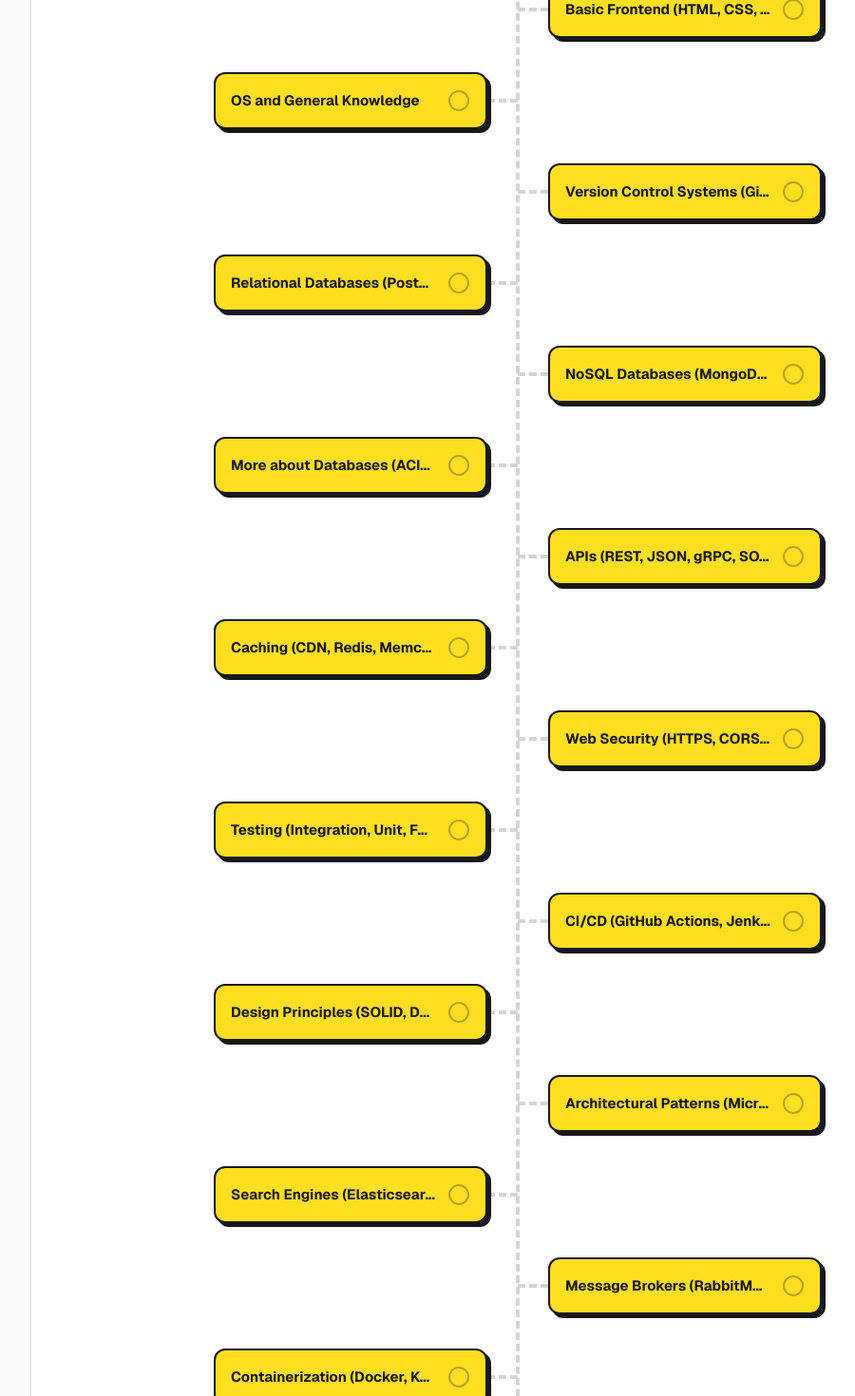
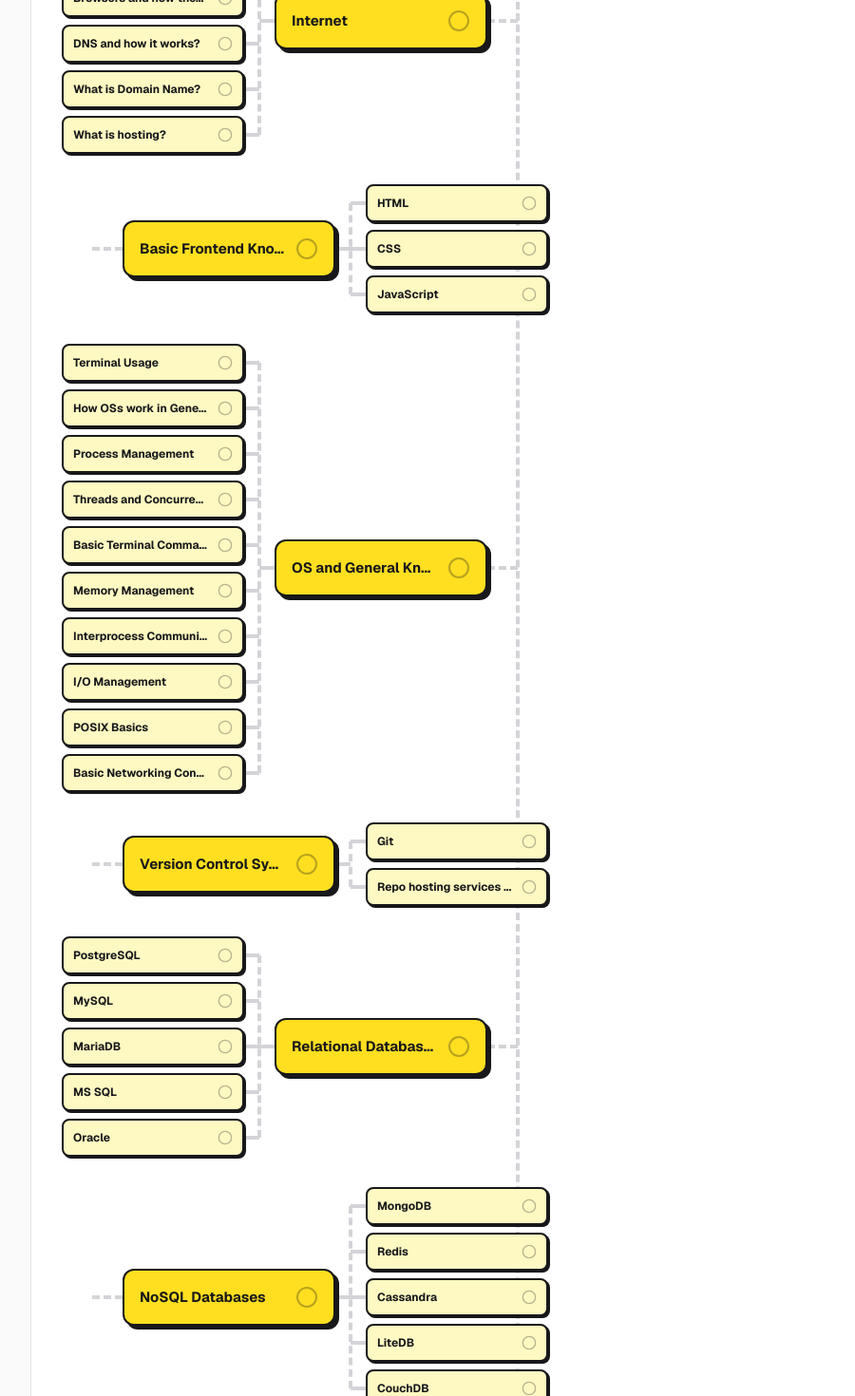
Before and after one commit to VanAnWebdev/knowledge, a Next.js app in the folder docker-study-tab/: page /knowledge/learn in a window 1280 px wide. Shown: the part 520-1990 px from the top of the page at 95% size, without its empty margins (223-1123 px from the left). Built offline with nearby package versions, Linux system fonts and the light colour scheme.

Commit message:
feat: rebuild roadmap ui to feature branching sub-nodes and complex dashed connectors matching roadmap.sh

```diff
--- /dev/null
+++ b/docker-study-tab/app/learn/data.ts
@@ -0,0 +1,279 @@
+export type Topic = {
+  id: string;
+  name: string;
+  subTopics?: { id: string; name: string }[];
+};
+
+export type Track = {
+  id: string;
+  title: string;
+  description: string;
+  topics: Topic[];
+};
+
+export const ROADMAPS: Track[] = [
+  {
+    id: "java-core",
+    title: "Java Core / Backend",
+    description: "Detailed backend developer roadmap from the image.",
+    topics: [
+      {
+        id: "internet",
+        name: "Internet",
+        subTopics: [
+          { id: "internet-1", name: "How does the internet work?" },
+          { id: "internet-2", name: "What is HTTP?" },
+          { id: "internet-3", name: "Browsers and how they work?" },
+          { id: "internet-4", name: "DNS and how it works?" },
+          { id: "internet-5", name: "What is Domain Name?" },
+          { id: "internet-6", name: "What is hosting?" }
+        ]
+      },
+      {
+        id: "frontend",
+        name: "Basic Frontend Knowledge",
+        subTopics: [
+          { id: "frontend-1", name: "HTML" },
+          { id: "frontend-2", name: "CSS" },
+          { id: "frontend-3", name: "JavaScript" }
+        ]
+      },
+      {
+        id: "os",
+        name: "OS and General Knowledge",
+        subTopics: [
+          { id: "os-1", name: "Terminal Usage" },
+          { id: "os-2", name: "How OSs work in General" },
+          { id: "os-3", name: "Process Management" },
+          { id: "os-4", name: "Threads and Concurrency" },
+          { id: "os-5", name: "Basic Terminal Commands" },
+          { id: "os-6", name: "Memory Management" },
+          { id: "os-7", name: "Interprocess Communication" },
+          { id: "os-8", name: "I/O Management" },
+          { id: "os-9", name: "POSIX Basics" },
+          { id: "os-10", name: "Basic Networking Concepts" }
+        ]
+      },
+      {
+        id: "vcs",
+        name: "Version Control Systems",
+        subTopics: [
+          { id: "vcs-1", name: "Git" },
+          { id: "vcs-2", name: "Repo hosting services (GitHub, GitLab, Bitbucket)" }
+        ]
+      },
+      {
+        id: "rdbms",
+        name: "Relational Databases",
+        subTopics: [
+          { id: "rdbms-1", name: "PostgreSQL" },
+          { id: "rdbms-2", name: "MySQL" },
+          { id: "rdbms-3", name: "MariaDB" },
+          { id: "rdbms-4", name: "MS SQL" },
+          { id: "rdbms-5", name: "Oracle" }
+        ]
+      },
+      {
+        id: "nosql",
+        name: "NoSQL Databases",
+        subTopics: [
+          { id: "nosql-1", name: "MongoDB" },
+          { id: "nosql-2", name: "Redis" },
+          { id: "nosql-3", name: "Cassandra" },
+          { id: "nosql-4", name: "LiteDB" },
+          { id: "nosql-5", name: "CouchDB" }
+        ]
+      },
+      {
+        id: "db-advanced",
+        name: "More about Databases",
+        subTopics: [
+          { id: "db-adv-1", name: "ORMs" },
+          { id: "db-adv-2", name: "ACID" },
+          { id: "db-adv-3", name: "Transactions" },
+          { id: "db-adv-4", name: "N+1 Problem" },
+          { id: "db-adv-5", name: "Data Normalization" },
+          { id: "db-adv-6", name: "Indexes and how they work" },
+          { id: "db-adv-7", name: "Data Replication" },
+          { id: "db-adv-8", name: "Sharding" },
+          { id: "db-adv-9", name: "CAP Theorem" }
+        ]
+      },
+      {
+        id: "apis",
+        name: "APIs",
+        subTopics: [
+          { id: "apis-1", "name": "REST" },
+          { id: "apis-2", "name": "JSON APIs" },
+          { id: "apis-3", "name": "SOAP" },
+          { id: "apis-4", "name": "gRPC" },
+          { id: "apis-5", "name": "GraphQL" }
+        ]
+      },
+      {
+        id: "caching",
+        name: "Caching",
+        subTopics: [
+          { id: "caching-1", "name": "CDN" },
+          { id: "caching-2", "name": "Server side" },
+          { id: "caching-3", "name": "Client side" },
+          { id: "caching-4", "name": "Redis" },
+          { id: "caching-5", "name": "Memcached" }
+        ]
+      },
+      {
+        id: "security",
+        name: "Web Security Knowledge",
+        subTopics: [
+          { id: "sec-1", "name": "Hashing" },
+          { id: "sec-2", "name": "HTTPS" },
+          { id: "sec-3", "name": "CORS" },
+          { id: "sec-4", "name": "SSL/TLS" },
+          { id: "sec-5", "name": "OWASP" }
+        ]
+      },
+      {
+        id: "testing",
+        name: "Testing",
+        subTopics: [
+          { id: "test-1", "name": "Integration Testing" },
+          { id: "test-2", "name": "Unit Testing" },
+          { id: "test-3", "name": "Functional Testing" }
+        ]
+      },
+      {
+        id: "cicd",
+        name: "CI/CD",
+        subTopics: [
+          { id: "cicd-1", "name": "GitLab CI" },
+          { id: "cicd-2", "name": "GitHub Actions" },
+          { id: "cicd-3", "name": "Jenkins" },
+          { id: "cicd-4", "name": "Circle CI" }
+        ]
+      },
+      {
+        id: "principles",
+        name: "Design and Development Principles",
+        subTopics: [
+          { id: "prin-1", "name": "SOLID" },
+          { id: "prin-2", "name": "KISS" },
+          { id: "prin-3", "name": "YAGNI" },
+          { id: "prin-4", "name": "DRY" },
+          { id: "prin-5", "name": "Design Patterns" }
+        ]
+      },
+      {
+        id: "architecture",
+        name: "Architectural Patterns",
+        subTopics: [
+          { id: "arch-1", "name": "Monolithic Apps" },
+          { id: "arch-2", "name": "Microservices" },
+          { id: "arch-3", "name": "SOA" },
+          { id: "arch-4", "name": "CQRS and Event Sourcing" },
+          { id: "arch-5", "name": "Serverless" }
+        ]
+      },
+      {
+        id: "search",
+        name: "Search Engines",
+        subTopics: [
+          { id: "search-1", "name": "Elasticsearch" },
+          { id: "search-2", "name": "Solr" }
+        ]
+      },
+      {
+        id: "brokers",
+        name: "Message Brokers",
+        subTopics: [
+          { id: "broker-1", "name": "RabbitMQ" },
+          { id: "broker-2", "name": "Kafka" }
+        ]
+      },
+      {
+        id: "containers",
+        name: "Containerization vs Virtualization",
+        subTopics: [
+          { id: "cont-1", "name": "Docker" },
+          { id: "cont-2", "name": "Kubernetes" }
+        ]
+      },
+      {
+        id: "graphql",
+        name: "GraphQL",
+        subTopics: []
+      },
+      {
+        id: "graphdb",
+        name: "Graph Databases",
+        subTopics: [
+          { id: "gdb-1", "name": "Neo4j" }
+        ]
+      },
+      {
+        id: "websockets",
+        name: "WebSockets",
+        subTopics: []
+      },
+      {
+        id: "sse",
+        name: "Server Sent Events",
+        subTopics: []
+      },
+      {
+        id: "keep-learning",
+        name: "Keep Learning",
+        subTopics: []
+      }
+    ]
+  },
+  {
+    id: "spring-boot",
+    title: "Spring Boot",
+    description: "Master the Spring framework ecosystem.",
+    topics: [
+      { id: "java-basics", name: "Java Basics" },
+      { id: "build", name: "Build Tools", subTopics: [{id:"sb-1", name:"Maven"}, {id:"sb-2", name:"Gradle"}] },
+      { id: "spring-core", name: "Spring Framework" },
+      { id: "spring-boot", name: "Spring Boot" },
+      { id: "spring-sec", name: "Spring Security" },
+      { id: "testing", name: "Testing" },
+      { id: "spring-data", name: "Spring Data" },
+      { id: "hibernate", name: "Hibernate & JPA" },
+      { id: "microservices", name: "Microservices & Cloud" },
+    ]
+  },
+  {
+    id: "ai-engineer",
+    title: "AI Engineering",
+    description: "From data science to building intelligent AI systems.",
+    topics: [
+      { id: "python", name: "Programming (Python)" },
+      { id: "math", name: "Mathematics" },
+      { id: "data-prep", name: "Data Preprocessing" },
+      { id: "ml", name: "Machine Learning" },
+      { id: "dl", name: "Deep Learning" },
+      { id: "cv", name: "Computer Vision" },
+      { id: "nlp", name: "NLP" },
+      { id: "llms", name: "Large Language Models" },
+      { id: "mlops", name: "MLOps" }
+    ]
+  },
+  {
+    id: "devops",
+    title: "DevOps",
+    description: "Automate, deploy, and monitor scalable infrastructure.",
+    topics: [
+      { id: "language", name: "Programming Language" },
+      { id: "os-concepts", name: "OS Concepts" },
+      { id: "terminal", name: "Learn to live in terminal" },
+      { id: "net-sec", name: "Networking & Security" },
+      { id: "server", name: "Server Setup" },
+      { id: "iac", name: "Infrastructure as Code" },
+      { id: "containers", name: "Containers & Orchestration" },
+      { id: "cicd", name: "CI/CD Tools" },
+      { id: "monitoring", name: "Monitoring & Observability" },
+      { id: "cloud", name: "Cloud Providers" },
+      { id: "patterns", name: "Cloud Design Patterns" }
+    ]
+  }
+];
--- a/docker-study-tab/app/learn/page.tsx
+++ b/docker-study-tab/app/learn/page.tsx
@@ -3,98 +3,7 @@
 import { useState, useEffect } from "react";
 import { CheckCircle2, Circle } from "lucide-react";
 
-type Topic = {
-  id: string;
-  name: string;
-};
-
-type Track = {
-  id: string;
-  title: string;
-  description: string;
-  topics: Topic[];
-};
-
-const ROADMAPS: Track[] = [
-  {
-    id: "java-core",
-    title: "Java Core / Backend",
-    description: "Foundational skills for backend development.",
-    topics: [
-      { id: "internet", name: "Internet (HTTP, DNS, Hosting)" },
-      { id: "frontend", name: "Basic Frontend (HTML, CSS, JS)" },
-      { id: "os", name: "OS and General Knowledge" },
-      { id: "vcs", name: "Version Control Systems (Git, GitHub)" },
-      { id: "rdbms", name: "Relational Databases (PostgreSQL, MySQL)" },
-      { id: "nosql", name: "NoSQL Databases (MongoDB, Redis)" },
-      { id: "db-advanced", name: "More about Databases (ACID, ORMs, N+1)" },
-      { id: "apis", name: "APIs (REST, JSON, gRPC, SOAP)" },
-      { id: "caching", name: "Caching (CDN, Redis, Memcached)" },
-      { id: "security", name: "Web Security (HTTPS, CORS, OWASP)" },
-      { id: "testing", name: "Testing (Integration, Unit, Functional)" },
-      { id: "cicd", name: "CI/CD (GitHub Actions, Jenkins)" },
-      { id: "principles", name: "Design Principles (SOLID, DRY, KISS)" },
-      { id: "architecture", name: "Architectural Patterns (Microservices)" },
-      { id: "search", name: "Search Engines (Elasticsearch)" },
-      { id: "brokers", name: "Message Brokers (RabbitMQ, Kafka)" },
-      { id: "containers", name: "Containerization (Docker, Kubernetes)" },
-      { id: "graphql", name: "GraphQL" },
-      { id: "graphdb", name: "Graph Databases" },
-      { id: "websockets", name: "WebSockets" },
-      { id: "sse", name: "Server Sent Events" }
-    ],
-  },
-  {
-    id: "spring-boot",
-    title: "Spring Boot",
-    description: "Master the Spring framework ecosystem.",
-    topics: [
-      { id: "java-basics", name: "Java Basics" },
-      { id: "build", name: "Build Tools (Maven, Gradle)" },
-      { id: "spring-core", name: "Spring Framework (IoC, DI, AOP, MVC)" },
-      { id: "spring-boot", name: "Spring Boot (Auto-config, Actuators)" },
-      { id: "spring-sec", name: "Spring Security (JWT, OAuth2)" },
-      { id: "testing", name: "Testing (JUnit, Mockito, Testcontainers)" },
-      { id: "spring-data", name: "Spring Data (JPA, JDBC, MongoDB)" },
-      { id: "hibernate", name: "Hibernate & JPA (Relationships)" },
-      { id: "microservices", name: "Microservices & Spring Cloud" },
-    ],
-  },
-  {
-    id: "ai-engineer",
-    title: "AI Engineering",
-    description: "From data science to building intelligent AI systems.",
-    topics: [
-      { id: "python", name: "Programming (Python)" },
-      { id: "math", name: "Mathematics (Linear Algebra, Calculus)" },
-      { id: "data-prep", name: "Data Preprocessing (Pandas, NumPy)" },
-      { id: "ml", name: "Machine Learning (Scikit-Learn, SVM, XGBoost)" },
-      { id: "dl", name: "Deep Learning (PyTorch, TensorFlow)" },
-      { id: "cv", name: "Computer Vision (OpenCV, CNNs)" },
-      { id: "nlp", name: "NLP (Tokenization, Embeddings, Transformers)" },
-      { id: "llms", name: "Large Language Models (RAG, LangChain)" },
-      { id: "mlops", name: "MLOps (Docker, MLflow, Deployment)" },
-    ],
-  },
-  {
-    id: "devops",
-    title: "DevOps",
-    description: "Automate, deploy, and monitor scalable infrastructure.",
-    topics: [
-      { id: "language", name: "Learn a Programming Language (Python, Go)" },
-      { id: "os-concepts", name: "OS Concepts (Process, Threads, Filesystems)" },
-      { id: "terminal", name: "Learn to live in terminal (Bash, Network)" },
-      { id: "net-sec", name: "Networking & Security (DNS, OSI, SSL/TLS)" },
-      { id: "server", name: "Server Setup (Proxy, LB, Firewall, Nginx)" },
-      { id: "iac", name: "Infrastructure as Code (Terraform, Ansible)" },
-      { id: "containers", name: "Containers & Orchestration (Docker, K8s)" },
-      { id: "cicd", name: "CI/CD Tools (GitHub Actions, GitLab CI)" },
-      { id: "monitoring", name: "Monitoring & Observability (Prometheus, Grafana, ELK)" },
-      { id: "cloud", name: "Cloud Providers (AWS, Azure, GCP)" },
-      { id: "patterns", name: "Cloud Design Patterns" },
-    ],
-  }
-];
+import { ROADMAPS } from "./data";
 
 export default function LearnPage() {
   const [completed, setCompleted] = useState<Record<string, boolean>>({});
@@ -171,14 +80,30 @@
           {activeTrack.topics.map((topic, index) => {
             const isLeft = index % 2 === 0;
             const isCompleted = completed[`${activeTrack.id}-${topic.id}`];
+            const hasSubTopics = topic.subTopics && topic.subTopics.length > 0;
 
             return (
-              <div key={topic.id} className="relative flex items-center w-full min-h-[64px]">
-                {/* Desktop: Alternate left/right. Mobile: all right. */}
-                <div className={`flex w-full ${isLeft ? 'md:justify-end' : 'md:ml-auto md:justify-start'} ml-16 md:ml-0 md:w-1/2 relative`}>
+              <div key={topic.id} className="relative flex w-full min-h-[64px] mb-8 md:mb-0">
+                {/* Desktop Wrapper: alternate left/right. Mobile: all right. */}
+                <div className={`flex w-full ${isLeft ? 'md:justify-end' : 'md:justify-start'} ml-16 md:ml-0 md:w-1/2 relative`}>
 
-                  {/* Node */}
-                  <div className={`relative z-10 w-full sm:w-72 ${isLeft ? 'md:mr-8' : 'md:ml-8'}`}>
+                  {/* Node + SubTopics Container */}
+                  <div className={`relative z-10 w-full sm:w-auto flex flex-col md:flex-row md:items-center ${isLeft ? 'md:mr-8 md:flex-row-reverse' : 'md:ml-8'} gap-4 md:gap-0`}>
+
+                    {/* Main Node */}
+                    <div className="w-full sm:w-56 shrink-0 relative z-20">
+
+                      {/* Spine Connector (Desktop) */}
+                      <div className={`hidden md:block absolute top-1/2 -translate-y-1/2 w-8 border-t-4 border-dashed border-zinc-300 dark:border-zinc-700 -z-10 ${isLeft ? '-right-8' : '-left-8'}`} />
+
+                      {/* Spine Connector (Mobile) */}
+                      <div className="md:hidden absolute top-1/2 -translate-y-1/2 w-8 border-t-4 border-dashed border-zinc-300 dark:border-zinc-700 -z-10 -left-8" />
+
+                      {/* MainNode to VerticalLine (Desktop) */}
+                      {hasSubTopics && (
+                        <div className={`hidden md:block absolute top-1/2 -translate-y-1/2 w-4 border-t-4 border-dashed border-zinc-300 dark:border-zinc-700 -z-10 ${isLeft ? '-left-4' : '-right-4'}`} />
+                      )}
+
                       <button
                         onClick={() => toggleTopic(activeTrack.id, topic.id)}
                         className={`group w-full p-4 flex items-center justify-between text-left font-bold rounded-xl border-2 transition-all
@@ -199,12 +124,53 @@
                       </button>
                     </div>
 
-                  {/* Connection Line Desktop */}
-                  <div className={`hidden md:block absolute top-1/2 -translate-y-1/2 w-8 border-t-4 border-dashed border-zinc-300 dark:border-zinc-700 -z-10 ${isLeft ? 'right-0' : 'left-0'}`} />
+                    {/* Sub Topics */}
+                    {hasSubTopics && (
+                      <div className={`flex flex-col gap-2 w-full sm:w-48 shrink-0 relative z-20 md:mt-0 ml-8 md:ml-0 ${isLeft ? 'md:mr-8' : 'md:ml-8'}`}>
+
+                        {/* Vertical Line for SubTopics (Desktop) */}
+                        {topic.subTopics!.length > 1 && (
+                          <div className={`hidden md:block absolute top-[20px] bottom-[20px] w-0 border-l-4 border-dashed border-zinc-300 dark:border-zinc-700 -z-10 ${isLeft ? 'right-[-18px]' : 'left-[-18px]'}`} />
+                        )}
+
+                        {/* Vertical Line for SubTopics (Mobile) */}
+                        <div className="md:hidden absolute top-[-32px] bottom-[20px] w-0 border-l-4 border-dashed border-zinc-300 dark:border-zinc-700 -z-10 left-[-16px]" />
+
+                        {topic.subTopics!.map(sub => {
+                          const isSubCompleted = completed[`${activeTrack.id}-${sub.id}`];
+                          return (
+                            <div key={sub.id} className="relative w-full">
+                              {/* Connection to Vertical Line (Desktop) */}
+                              <div className={`hidden md:block absolute top-1/2 -translate-y-1/2 w-4 border-t-4 border-dashed border-zinc-300 dark:border-zinc-700 -z-10 ${isLeft ? '-right-4' : '-left-4'}`} />
+
+                              {/* Connection to Vertical Line (Mobile) */}
+                              <div className="md:hidden absolute top-1/2 -translate-y-1/2 w-4 border-t-4 border-dashed border-zinc-300 dark:border-zinc-700 -z-10 left-[-16px]" />
+
+                              <button
+                                onClick={() => toggleTopic(activeTrack.id, sub.id)}
+                                className={`group w-full p-2.5 flex items-center justify-between text-left font-bold rounded-lg border-2 transition-all
+                                  hover:-translate-x-0.5 hover:-translate-y-0.5 hover:shadow-[3px_3px_0px_0px_#18181b] dark:hover:shadow-[3px_3px_0px_0px_#f4f4f5]
+                                  active:translate-x-0.5 active:translate-y-0.5 active:shadow-none dark:active:shadow-none
+                                  ${isSubCompleted
+                                    ? 'bg-green-300 border-zinc-900 text-zinc-900 shadow-[2px_2px_0px_0px_#18181b] dark:bg-green-400 dark:border-zinc-100 dark:shadow-[2px_2px_0px_0px_#f4f4f5]'
+                                    : 'bg-yellow-100 border-zinc-900 text-zinc-900 shadow-[2px_2px_0px_0px_#18181b] dark:bg-yellow-200 dark:border-zinc-100 dark:shadow-[2px_2px_0px_0px_#f4f4f5]'
+                                  }
+                                `}
+                              >
+                                <span className="truncate pr-2 text-xs leading-tight">{sub.name}</span>
+                                {isSubCompleted ? (
+                                  <CheckCircle2 className="w-4 h-4 shrink-0 text-zinc-900" />
+                                ) : (
+                                  <Circle className="w-4 h-4 shrink-0 text-zinc-900/30 group-hover:text-zinc-900/60 transition-colors" />
+                                )}
+                              </button>
                             </div>
-
-                {/* Connection Line Mobile */}
-                <div className="md:hidden absolute left-8 top-1/2 -translate-y-1/2 w-8 border-t-4 border-dashed border-zinc-300 dark:border-zinc-700 -z-10" />
+                          );
+                        })}
+                      </div>
+                    )}
+                  </div>
+                </div>
               </div>
             );
           })}
```
Lines whose indentation alone changed are shown as unchanged.
